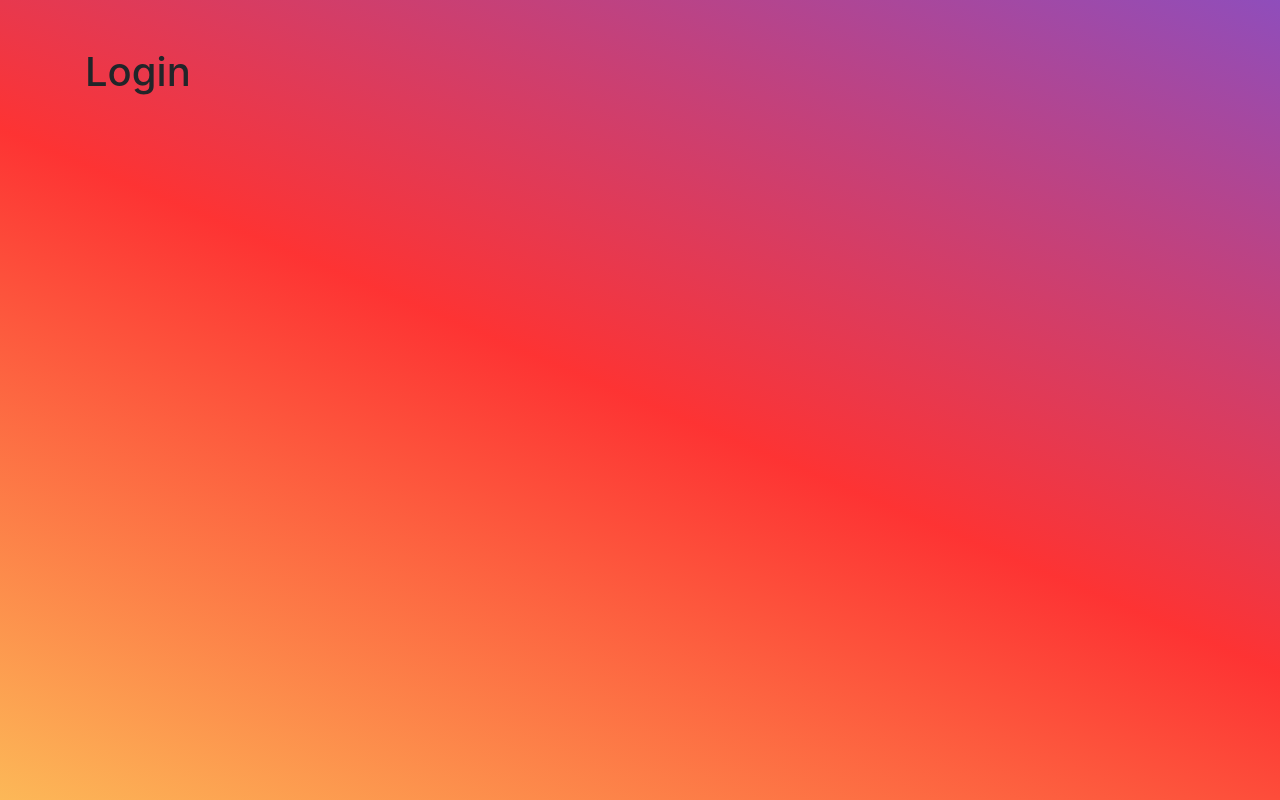
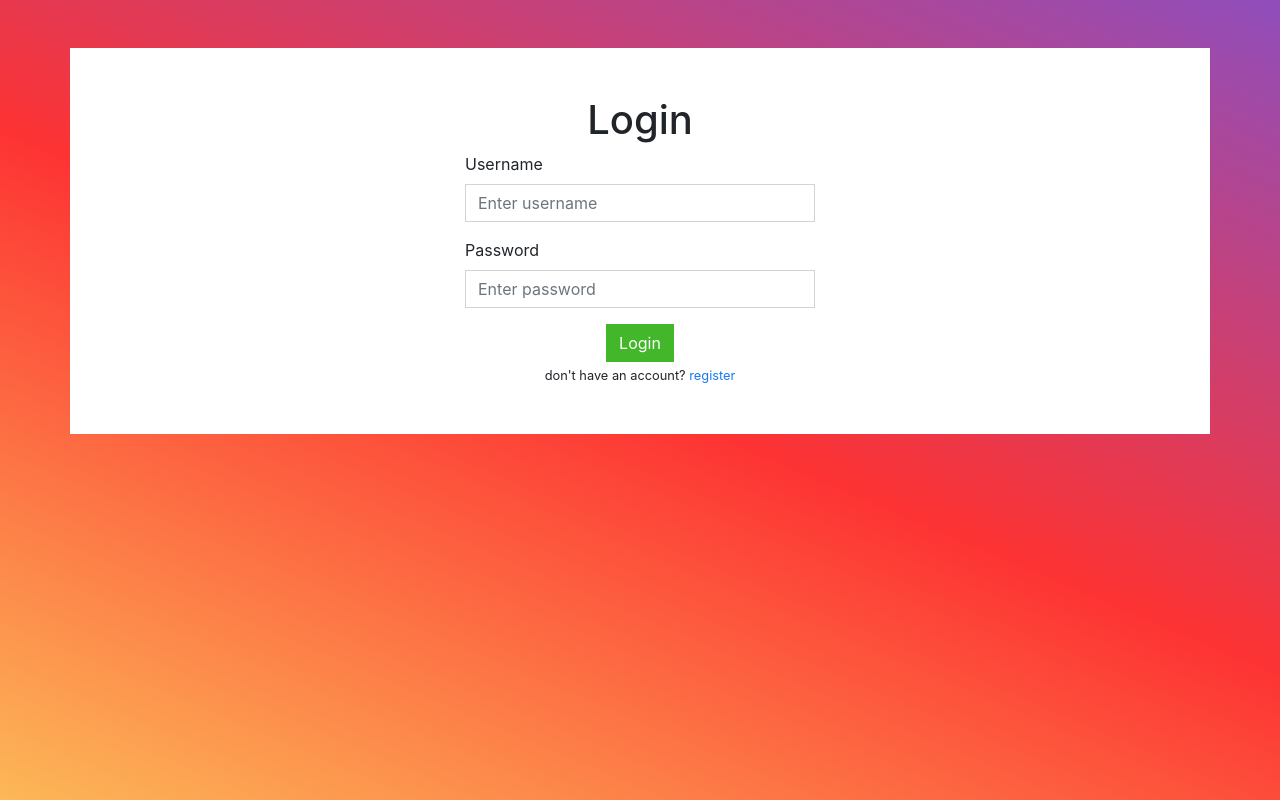
Before and after one commit to abhilash-ss/chat, a React (Create React App) app in the folder client/: page /login in a window 1280 px wide. Built offline with nearby package versions, Linux system fonts and the light colour scheme.

Commit message:
feat: login page

```diff
--- a/client/src/pages/Login.js
+++ b/client/src/pages/Login.js
@@ -1,9 +1,84 @@
-import React from "react";
+import React, { useState } from "react";
+import { Link } from "react-router-dom";
+import { Row, Col, Form, Button } from "react-bootstrap";
+import { gql, useLazyQuery } from "@apollo/client";
 
-export default function Login() {
+const LOGIN_USER = gql`
+  query login($username: String!, $password: String!) {
+    login(username: $username, password: $password) {
+      username
+      token
+      createdAt
+    }
+  }
+`;
+
+export default function Login(props) {
+  const [variables, setVariables] = useState({
+    username: "",
+    password: ""
+  });
+
+  const [errors, setErrors] = useState({});
+
+  const [loginUser, { loading }] = useLazyQuery(LOGIN_USER, {
+    onError: (err) => setErrors(err.graphQLErrors[0].extensions.errors),
+    onCompleted: (data) => {
+      localStorage.setItem("token", data.login.token);
+      props.history.push("/");
+    }
+  });
+
+  const submitLoginForm = (e) => {
+    console.log("submitLogin", e);
+    e.preventDefault();
+    loginUser({ variables });
+  };
+
   return (
-    <div>
-      <h1>Login</h1>
-    </div>
+    <Row className="bg-white py-5 justify-content-center">
+      <Col sm={8} md={6} lg={4}>
+        <h1 className="text-center">Login</h1>
+        <Form onSubmit={submitLoginForm}>
+          <Form.Group controlId="formBasicUsername">
+            <Form.Label className={errors.username && "text-danger"}>
+              {errors.username ?? "Username"}
+            </Form.Label>
+            <Form.Control
+              className={errors.username && "is-invalid"}
+              type="text"
+              placeholder="Enter username"
+              value={variables.username}
+              onChange={(e) =>
+                setVariables({ ...variables, username: e.target.value })
+              }
+            />
+          </Form.Group>
+          <Form.Group controlId="formBasicPassword">
+            <Form.Label className={errors.password && "text-danger"}>
+              {errors.password ?? "Password"}
+            </Form.Label>
+            <Form.Control
+              className={errors.password && "is-invalid"}
+              type="password"
+              placeholder="Enter password"
+              value={variables.password}
+              onChange={(e) =>
+                setVariables({ ...variables, password: e.target.value })
+              }
+            />
+          </Form.Group>
+          <div className="text-center">
+            <Button variant="success" type="submit">
+              {loading ? "loading..." : "Login"}
+            </Button>
+            <br />
+            <small>
+              don't have an account? <Link to="/register">register</Link>
+            </small>
+          </div>
+        </Form>
+      </Col>
+    </Row>
   );
 }
```
